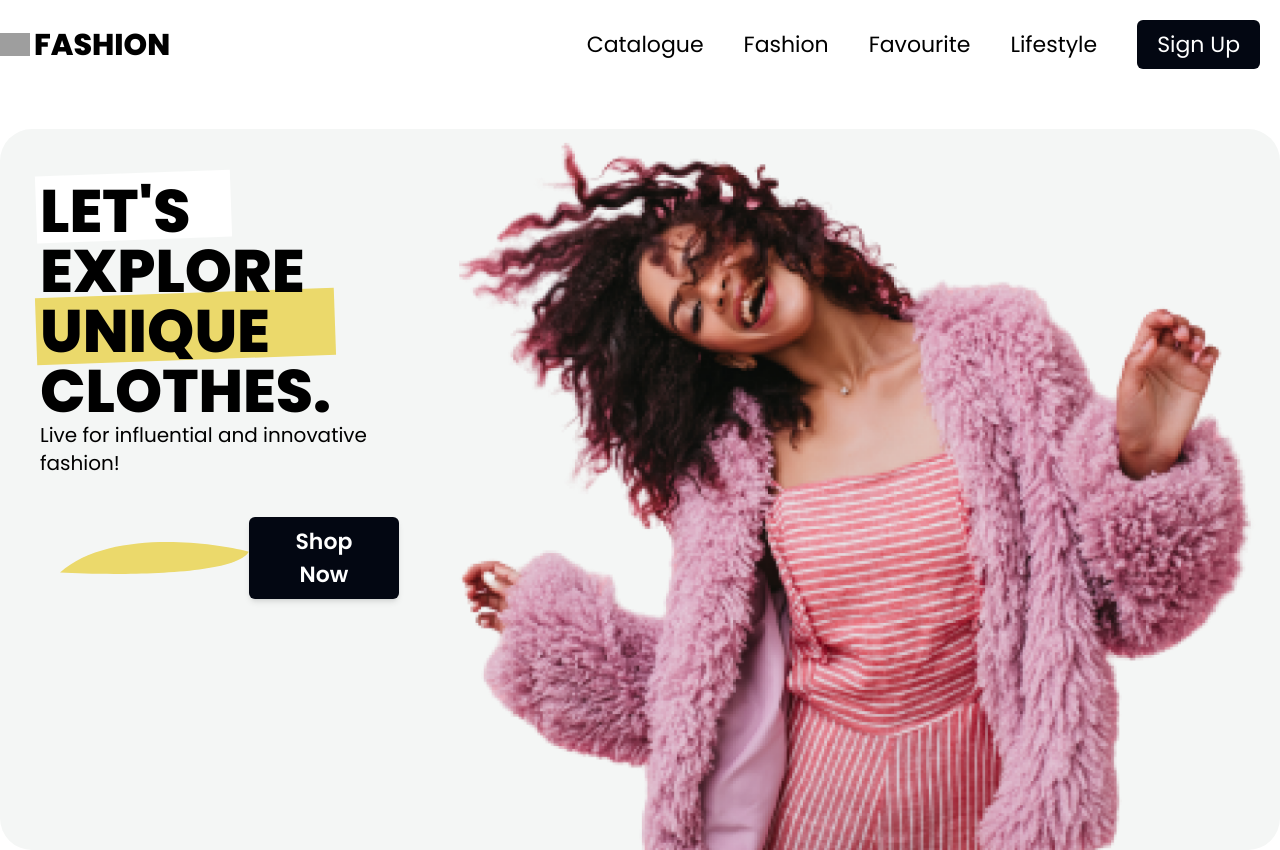
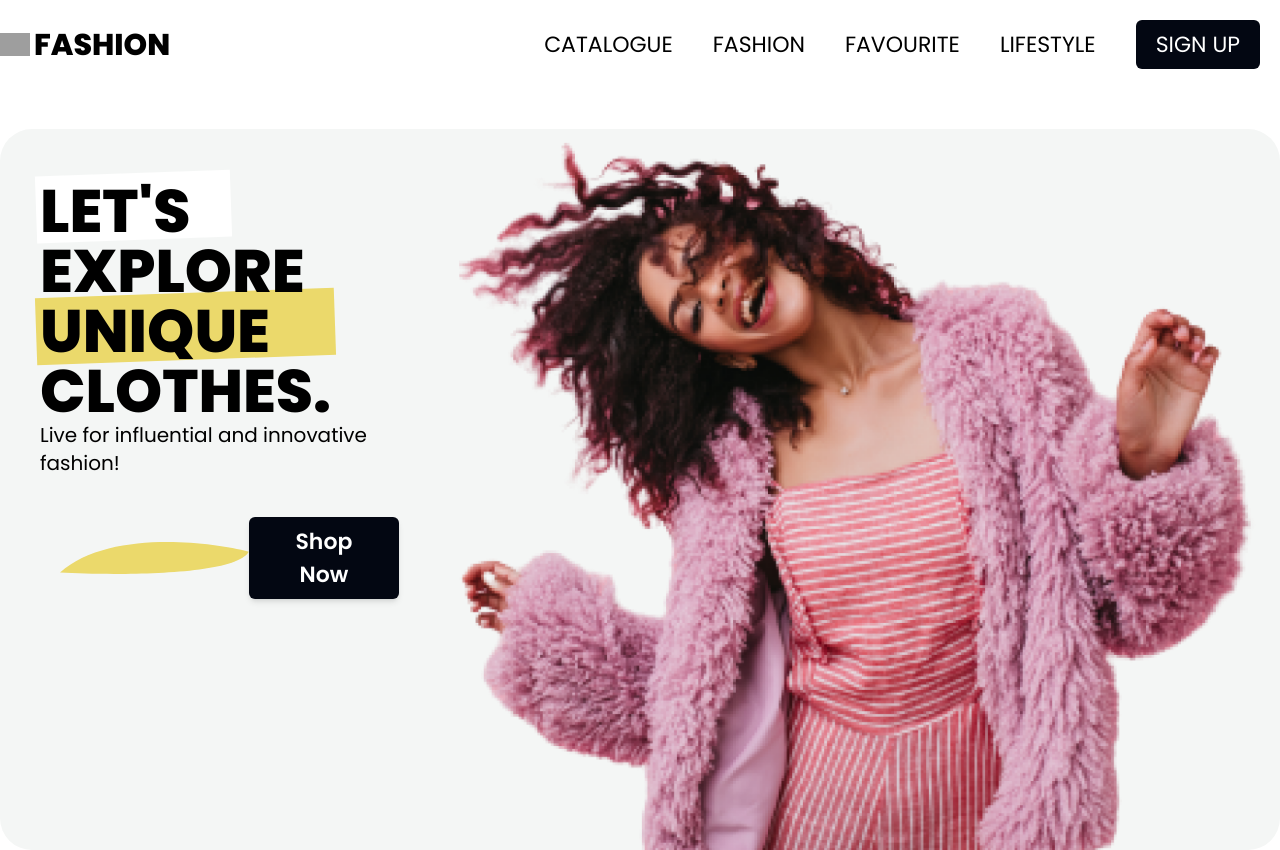
Before and after one commit to iamsabbirsobhani/fashion, a Next.js app: page / in a window 1280 px wide. Built offline with nearby package versions, Linux system fonts and the light colour scheme; grey boxes are pictures that could not be loaded.

Commit message:
uppercased desknav menu

```diff
--- a/components/Navbar/DeskNav/index.tsx
+++ b/components/Navbar/DeskNav/index.tsx
@@ -13,38 +13,44 @@ export default function DeskNav() {
               height={30}
             />
           </div>
-          <h1 className="uppercase text-3xl font-extrabold">Fashion</h1>
+          <h1 className="text-3xl font-extrabold uppercase">Fashion</h1>
         </li>
 
         <li className="">
           <ul className=" flex justify-center items-center">
             <li>
               <div>
-                <button className=" text-[22px] m-5">Catalogue</button>
+                <button className=" text-[22px] m-5 uppercase">
+                  Catalogue
+                </button>
               </div>
             </li>
 
             <li>
               <div>
-                <button className=" text-[22px] m-5">Fashion</button>
+                <button className=" text-[22px] m-5 uppercase">Fashion</button>
               </div>
             </li>
 
             <li>
               <div>
-                <button className=" text-[22px] m-5">Favourite</button>
+                <button className=" text-[22px] m-5 uppercase">
+                  Favourite
+                </button>
               </div>
             </li>
 
             <li>
               <div>
-                <button className=" text-[22px] m-5">Lifestyle</button>
+                <button className=" text-[22px] m-5 uppercase">
+                  Lifestyle
+                </button>
               </div>
             </li>
 
             <li>
               <div>
-                <button className=" text-[22px] m-5 bg-gray-950 rounded-md text-white px-5 py-2">
+                <button className=" text-[22px] m-5 bg-gray-950 rounded-md text-white px-5 py-2 uppercase">
                   Sign Up
                 </button>
               </div>
```
